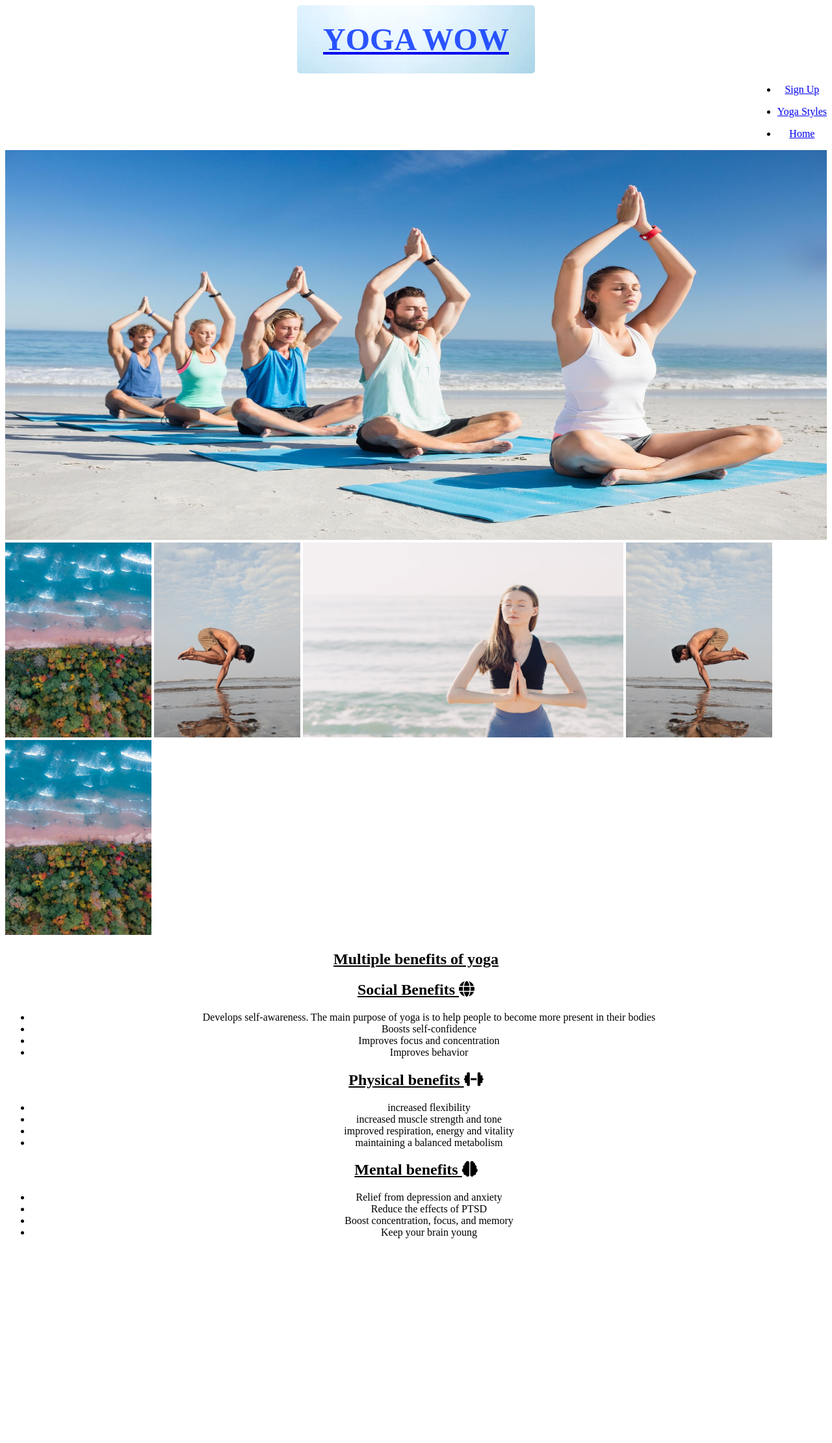
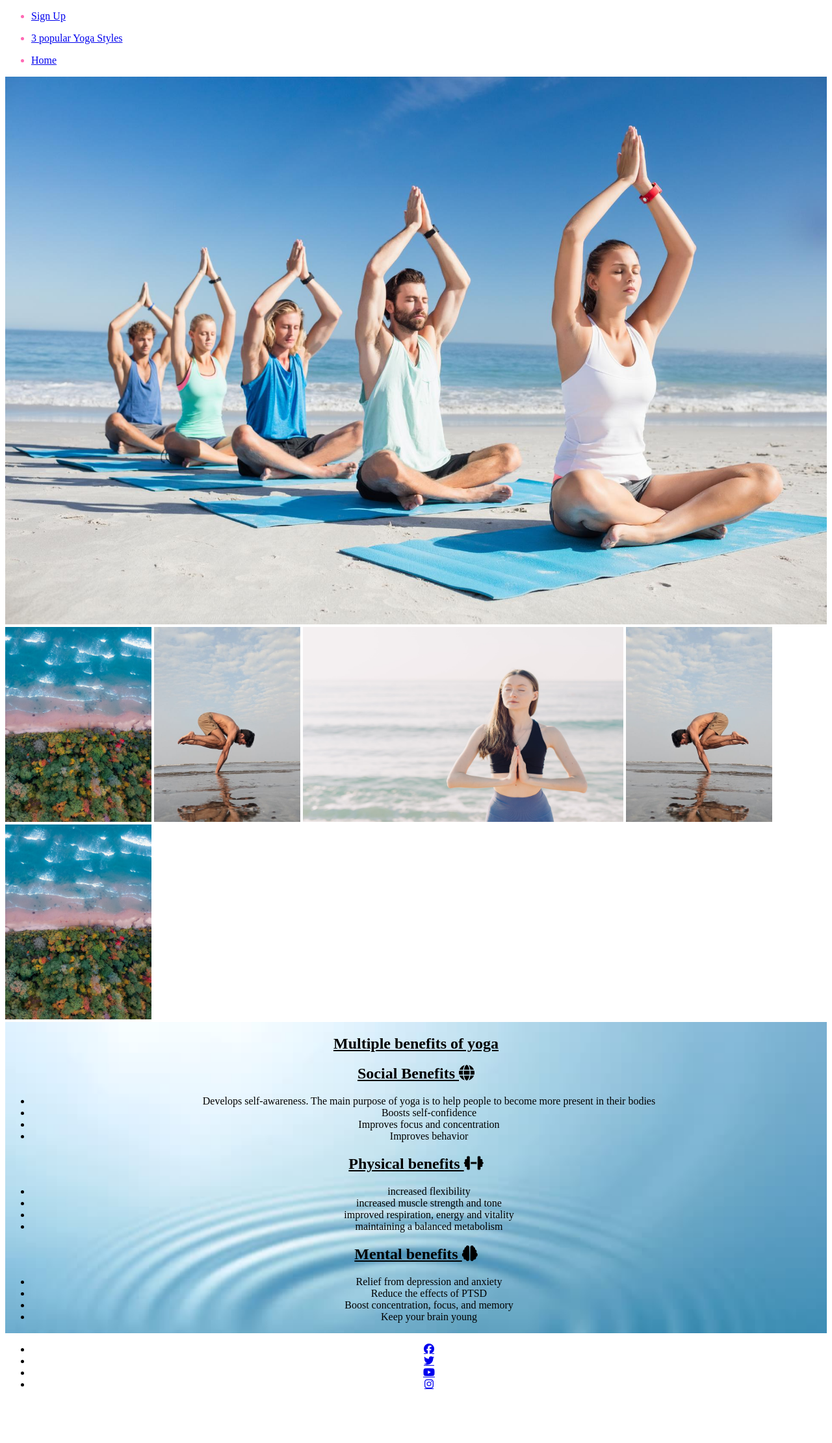
Before and after one commit to LChristopherJ/trial-error, a plain HTML site: page index.html in a window 1280 px wide. Shown: the whole page at 65% size. Before the commit the page ends 1922 px from the top, so only its background shows below. Drawn offline with Linux system fonts and the light colour scheme.

Commit message:
changed header and styled nav links

```diff
--- a/css/style.css
+++ b/css/style.css
@@ -1,25 +1,39 @@
 #main-head {
     text-transform: uppercase;
     text-align: center;
-    color: rgba(0, 47, 255, 0.814);
     width: 25%;
     margin: auto;
     padding: 25px;
     border-radius: 5px;
     font-size: xxx-large;
-    background-image: url(../images/blue\ ripple.jpg);
 
 
+    background-image: url(../images/blue\ ripple.jpg);
 }
+
+
+
+
+
+/*hero image*/
+
+
 
 /*navigation headings*/
 
 #nav-menu {
-    float: right;
-    text-align: center;
+    display: inline;
+    color: hotpink;
+
 }
 
+
 /*hero and lower pictures*/
+
+#hero {
+    border: 1px aquamarine;
+    border-radius: 5px;
+}
 
 #under-hero {
     border: 0ch;
@@ -43,3 +57,19 @@
 #social-points {
     text-align: center;
 }
+
+#bullet-point-bg {
+    background-image: url(/images/blue\ ripple.jpg);
+    background-repeat: no-repeat;
+    background-size: cover;
+    overflow: hidden;
+}
+/*footer*/
+
+footer {
+    height: 150px;
+    text-align: center;
+}
+.social > li {
+    display: inline
+}
--- a/index.html
+++ b/index.html
@@ -12,17 +12,14 @@
 </head>
 
 <body>
-    <header>
-        <a href="index.html">
-            <h1 id="main-head"><strong>Yoga WoW</strong></h1>
-        </a></header>
+<div>
     <nav id="nav-menu">
         <ul>
             <li><a href="#" target="_blank">Sign Up</a>
             </li>
         </ul>
         <ul>
-                <li><a href="#" target="_blank">Yoga Styles</a>
+            <li><a href="#" target="_blank">3 popular Yoga Styles</a>
             </li>
         </ul>
         <ul>
@@ -31,10 +28,11 @@
         </ul>
 
     </nav>
-        <section>
-            <img src="/images/teaching yoga.jpeg" alt="teaching yoga on beach" width="100%" height="600px">
+</div>
+    <section class="hero">
+        <img src="/images/teaching yoga.jpeg" alt="teaching yoga on beach" width="100%" height="auto">
     </section>
-        <section id="under-hero">
+    <section class="under-hero">
         <img src="/images/colorful coastline rotate.jpeg" alt="colorful trees along coastline" width="auto"
             height="300px">
         <img src="/images/guy hands stand yoga.jpeg" alt=" man doing yoga pose" width="auto" height="300px">
@@ -46,7 +44,7 @@
     </section>
     <section id="bullet-point-bg">
         <h1 id="ethos">Multiple benefits of yoga</h1>
-        <h2 id="benefits1">Social Benefits  <i class="fa-solid fa-globe"></i></h2>
+        <h2 id="benefits1">Social Benefits <i class="fa-solid fa-globe"></i></h2>
         <ul id="social-points">
             <li>Develops self-awareness. The main purpose of yoga is to help people to become more present in
                 their
@@ -57,7 +55,7 @@
 
         </ul>
         <div>
-            <h2 id="benefits1">Physical benefits  <i class="fa-solid fa-dumbbell"></i></h2>
+            <h2 id="benefits1">Physical benefits <i class="fa-solid fa-dumbbell"></i></h2>
             <ul id="social-points">
 
                 <li>increased flexibility</li>
@@ -68,7 +66,7 @@
             </ul>
         </div>
         <div>
-            <h2 id="benefits1">Mental benefits  <i class="fa-solid fa-brain"></i></h2>
+            <h2 id="benefits1">Mental benefits <i class="fa-solid fa-brain"></i></h2>
             <ul id="social-points">
                 <li>Relief from depression and anxiety</li>
                 <li>Reduce the effects of PTSD</li>
@@ -77,9 +75,31 @@
             </ul>
         </div>
     </section>
+    <footer class="social">
+        <ul>
+            <li id="social">
+                <a href="http://facebook.com" target="_blank" rel="noopener"
+                    aria-label="welcome to our facebook page (opens im a new page)" i
+                    class="fa-brands fa-facebook"></i></a>
+            </li>
+            <li><a href="http://twitter.com" target="_blank" rel="noopener"
+                    aria-label="welcome to our twitter page(tab opens in new page)" i
+                    class="fa-brands fa-twitter"></i></a>
+            </li>
+            <li>
+                <a href="http://youtube.com" target="_blank" rel="noopener"
+                    aria-label="welcome to our youtube page(open in new page)" i class="fa-brands fa-youtube"></i></a>
+            </li>
+            <li>
+                <a href="http://instagram.com" target="_blank" rel="noopener"
+                    aria-label="welcome to our instagram page(opens in new page)" i
+                    class="fa-brands fa-instagram"></i></a>
+            </li>
+        </ul>
+    </footer>
 
     <!--font awesome-->
-<script src="https://kit.fontawesome.com/4c83bb27b1.js" crossorigin="anonymous"></script>
+    <script src=" https://kit.fontawesome.com/4c83bb27b1.js" crossorigin="anonymous"></script>
 </body>
 
 </html>
```
Lines whose indentation alone changed are shown as unchanged.
